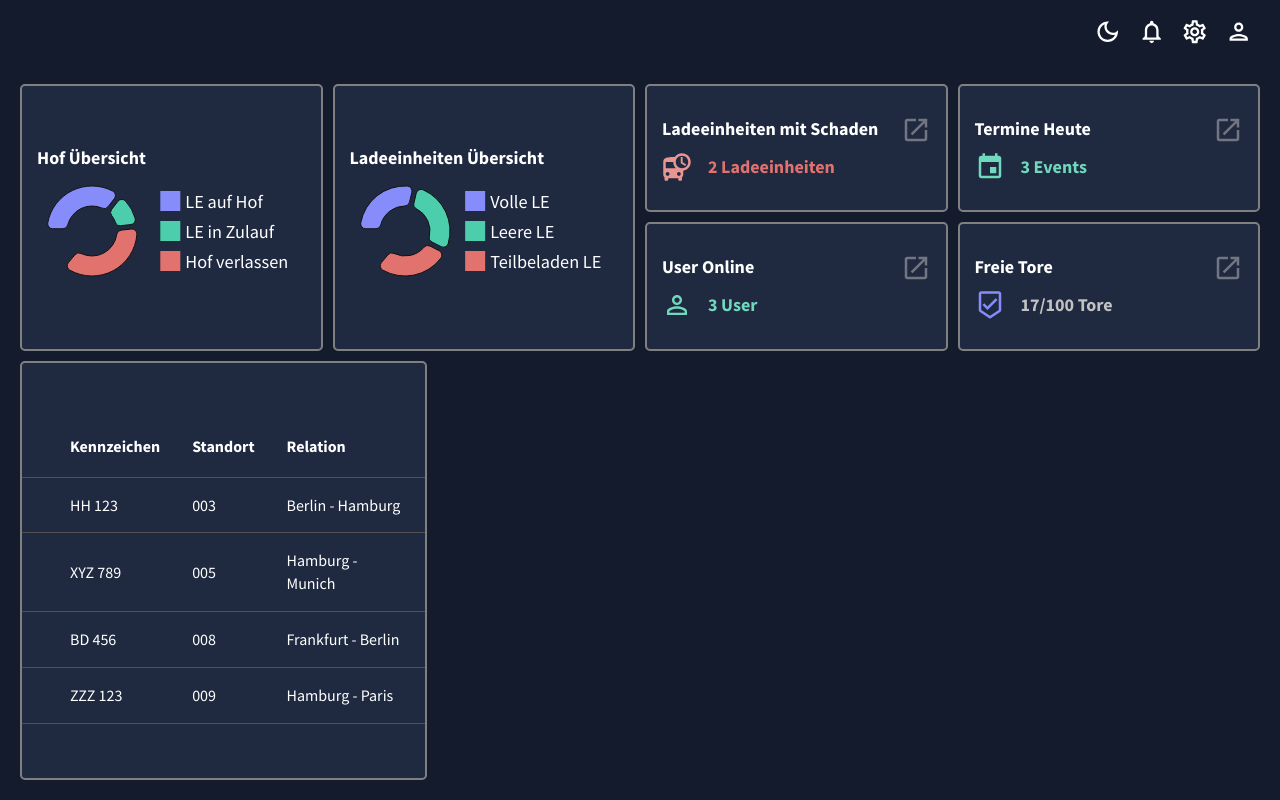
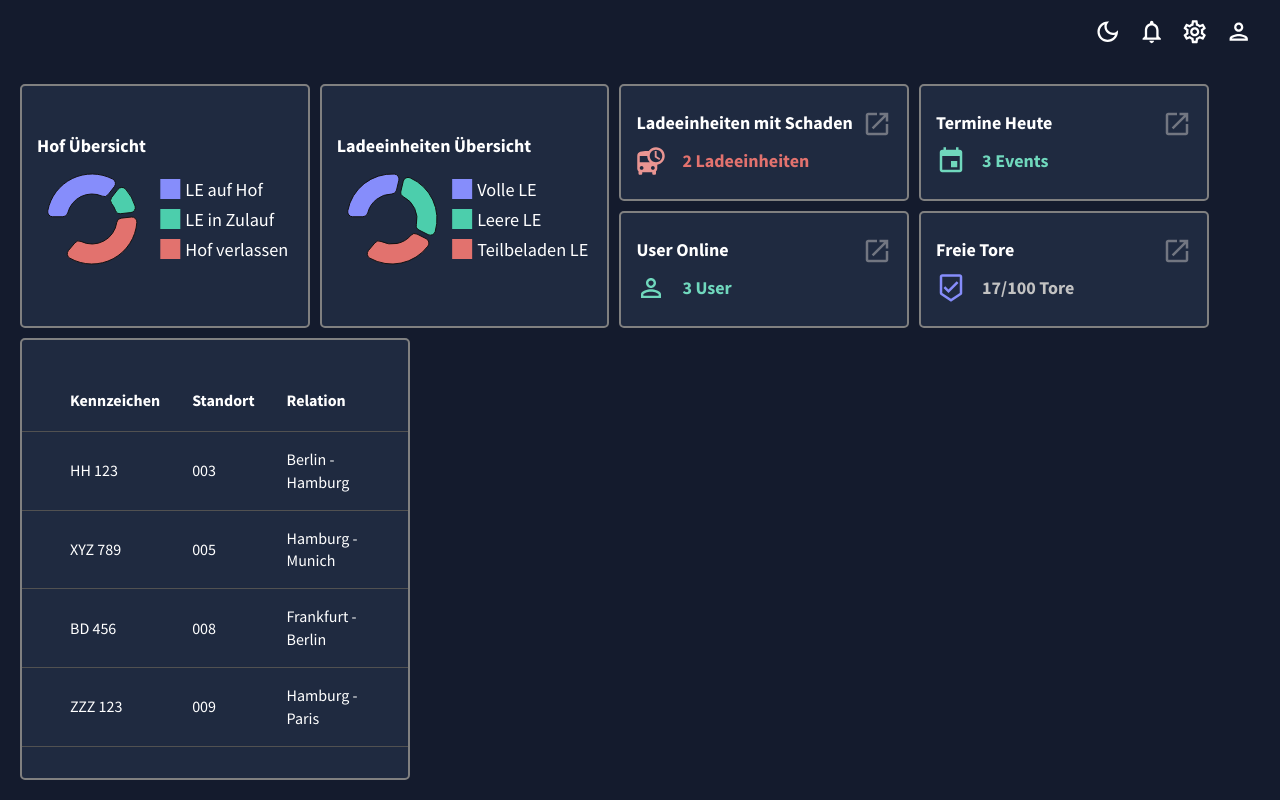
Before and after one commit to crowtek/Data-Visualization-Tool, a React (Create React App) app: page / in a window 1280 px wide. Built offline with nearby package versions, Linux system fonts and the light colour scheme.

Commit message:
adjusted the container layout

```diff
--- a/src/styles/Layout.js
+++ b/src/styles/Layout.js
@@ -18,7 +18,9 @@ export const headerStyle = () => ({
 
 export const containerStyle = () => ({
     height:"92vh",
+    maxWidth:"96vw",
     padding:"20px",
+    overflow:"hidden"
 })
 
 export const dashboardGrid = () => ({
```
